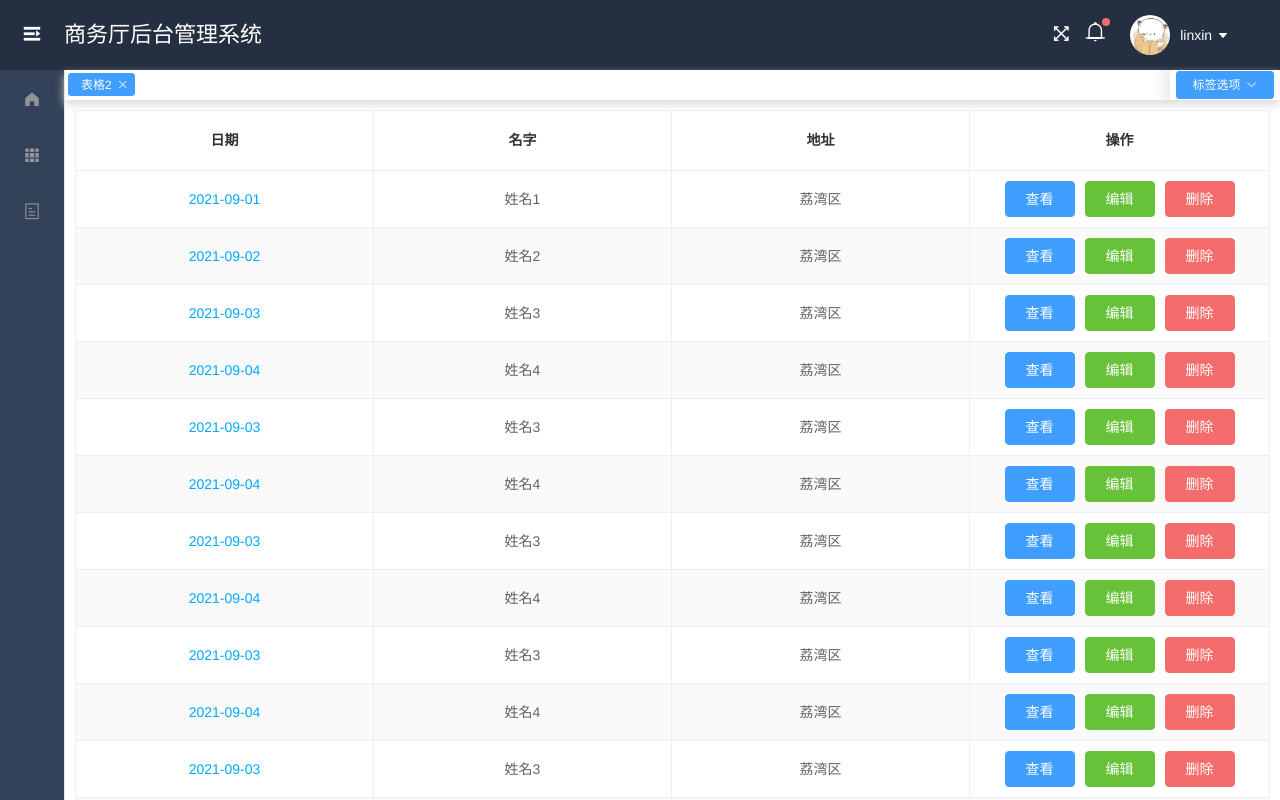
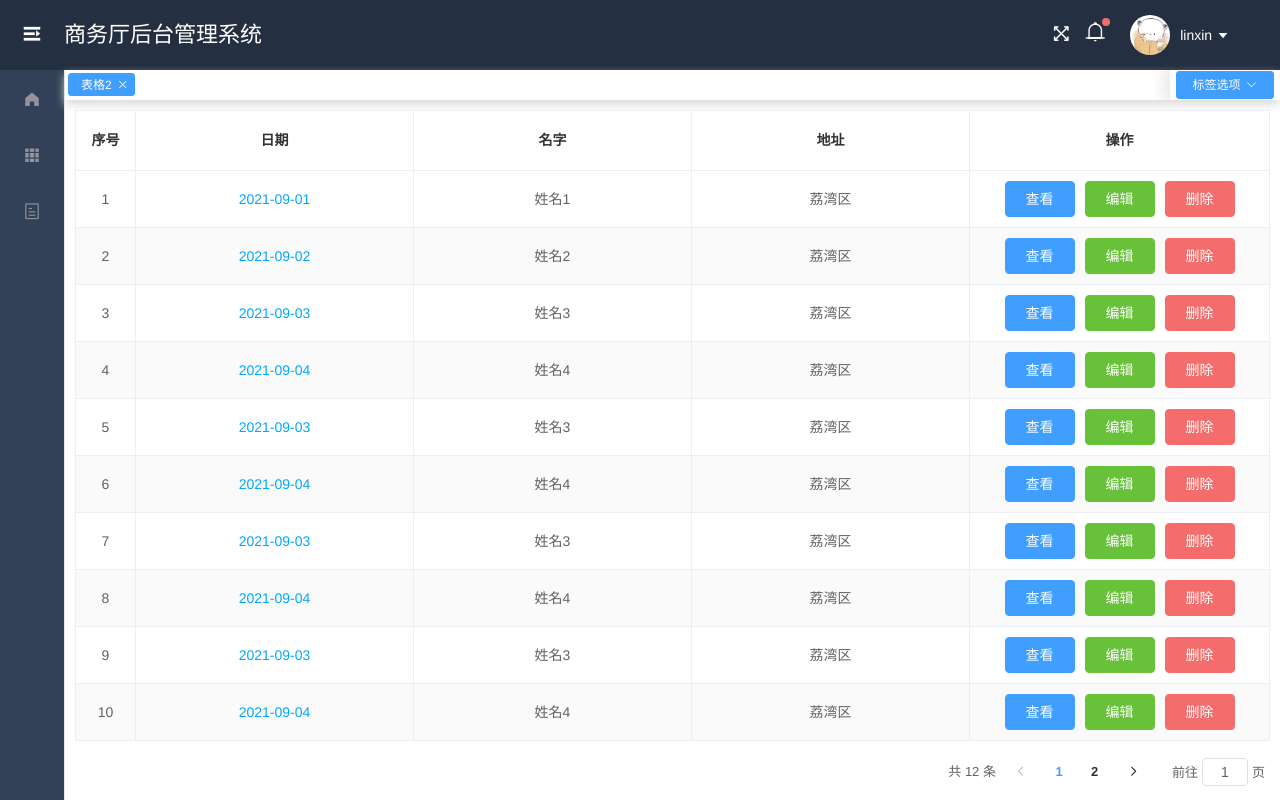
Before and after one commit to lifangdan/admin-template, a Vue app: page /#/table/table2 in a window 1280 px wide. Built offline with nearby package versions, Linux system fonts and the light colour scheme.

Commit message:
完善表格封装

```diff
--- a/src/components/baseTable/components/pagination.vue
+++ b/src/components/baseTable/components/pagination.vue
@@ -34,21 +34,24 @@
       };
     },
     watch: {
-      currentPage: {
-        immediate: true,
-        handler(val) {
-          this.currentPage1 = val;
-        }
-      },
-      pageSize: {
-        immediate: true,
-        handler(val) {
-          this.pageSize1 = val;
-        }
-      }
+      // currentPage: {
+      //   immediate: true,
+      //   handler(val) {
+      //     this.currentPage1 = val;
+      //   }
+      // },
+      // pageSize: {
+      //   immediate: true,
+      //   handler(val) {
+      //     this.pageSize1 = val;
+      //   }
+      // }
     },
     computed: {},
     created() {
+      console.log(4555444);
+      this.currentPage1 = this.currentPage;
+      this.pageSize1 = this.pageSize;
     },
     mounted() {
     },
@@ -57,6 +60,7 @@
         console.log(`每页 ${val} 条`);
       },
       handleCurrentChange(val) {
+        this.currentPage1 = val;
         this.$emit("updateCurrentPage", val);
         console.log(`当前页: ${val}`);
       }
--- a/src/components/baseTable/index.vue
+++ b/src/components/baseTable/index.vue
@@ -5,6 +5,12 @@
             :border="border"
             stripe
             style="width: 100%">
+            <el-table-column
+                label="序号"
+                width="60"
+                align="center"
+                type="index"
+                :index="indexMethod"/>
             <el-table-column v-for="(item, index) in tableProps"
                              :key="index"
                              :prop="item.field"
@@ -83,11 +89,12 @@
       isRemote: {//是否需要请求接口,需要则必传requestURL参数，默认需要
         type: Boolean,
         default: true
-      },
+      }
     },
     data() {
       return {
         data: [],
+        allData: [],
         currentPage: 1,
         pageSize: 10,
         total: 0,
@@ -100,8 +107,10 @@
         immediate: true,//必传
         handler(val) {
           if (val && !this.isRemote) {
-            this.data = val;
+            console.log(44444444);
+            this.allData = val;
             this.total = val.length;
+            // this.data = val.slice((this.currentPage-1)*this.pageSize,(this.currentPage)*this.pageSize);
           }
         }
       },
@@ -109,10 +118,11 @@
         immediate: true,//必传
         deep: true,//必传
         handler(val) {
-          console.log(33333333)
           this.form = window.utils.deepClone(val);
           this.currentPage = this.form.pageParam.start || 1;
           this.pageSize = this.form.pageParam.count || 10;
+          console.log(33333333);
+          console.log(this.form);
           this.getData();
         }
       }
@@ -122,25 +132,32 @@
     },
     methods: {
       getData() {
-        console.log("请求接口了999999999");
-        if (!this.isRemote) {
-          return;
-        }
-        console.log("请求接口了88888888888");
+        if (this.isRemote) {
+          console.log("请求了111111111");
           this.$http[this.requestURL](this.form)
             .then(res => {
               this.data = res.data;
               this.total = res.page.total;
             })
             .catch((err) => {
+              console.error(123456);
               console.error(err);
             });
+        } else {
+          console.log("请求了22222222");
+          this.data = this.allData.slice((this.currentPage - 1) * this.pageSize, (this.currentPage) * this.pageSize);
+        }
+
       },
       updateCurrentPage(val) {
         console.log("更新页码了");
         console.log(val);
         this.form.pageParam.start = val;
+        this.currentPage = val;
         this.getData();
+      },
+      indexMethod(index) {
+        return this.pageSize * (this.currentPage - 1) + index + 1;
       }
     }
 
--- a/src/views/table/index2.vue
+++ b/src/views/table/index2.vue
@@ -117,7 +117,13 @@
             width: "300px",
             isSlot: true
           }
-        ]
+        ],
+        formData:{
+          pageParam: {
+            count: 5,
+            start: 1
+          }
+        }
       };
     },
 
```
Lines whose indentation alone changed are shown as unchanged.
